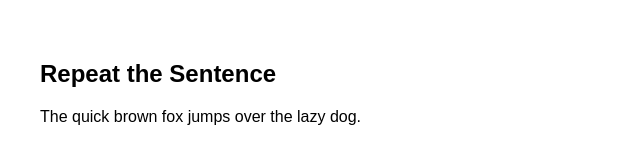
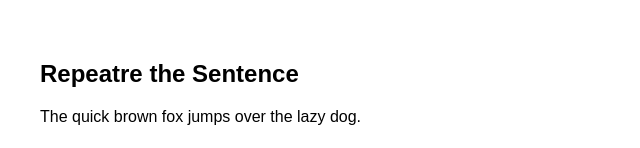
Before and after one commit to purelearners/Doing_project1, a plain HTML site: page index.html in a window 1280 px wide. Shown: the top 148 px of the page, without its empty margins (0-640 px from the left). Drawn offline with Linux system fonts and the light colour scheme.

Commit message:
Update index.html

```diff
--- a/index.html
+++ b/index.html
@@ -11,7 +11,7 @@
   </style>
 </head>
 <body>
-  <h2>Repeat the Sentence</h2>
+  <h2>Repeatre the Sentence</h2>
   <p id="sentence">The quick brown fox jumps over the lazy dog.</p>
   <button id="speakBtn">Speak Sentence</button>
   <button id="listenBtn">Repeat After Me</button>
```
